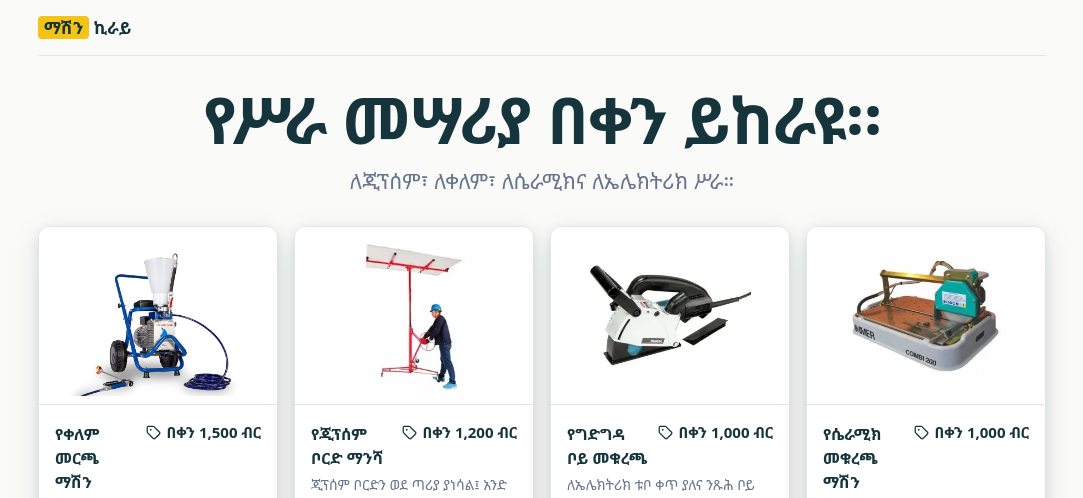
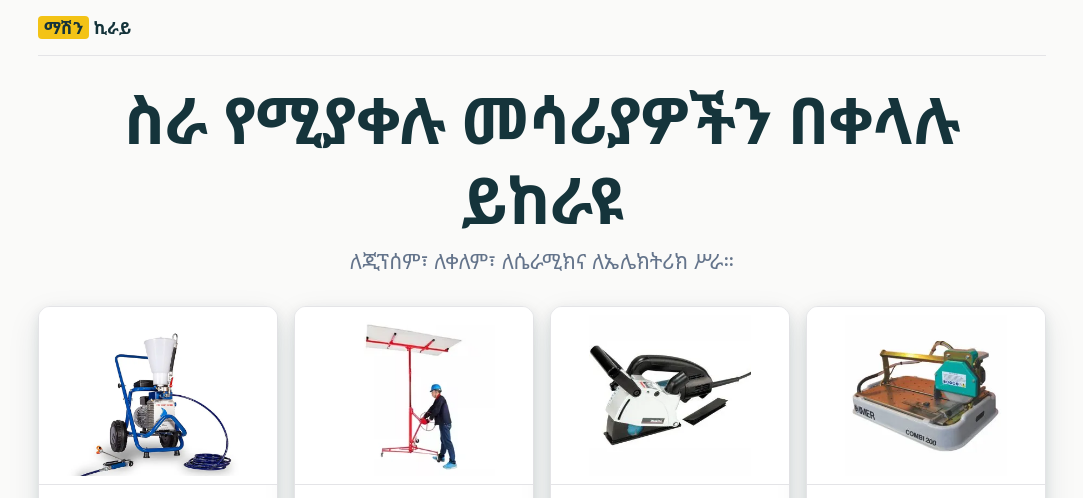
Before and after one commit to y123hak/muya-kiray, a plain HTML site: page index.html in a window 1280 px wide. Shown: the top 498 px of the page, without its empty margins (98-1181 px from the left). Drawn offline with Linux system fonts and the light colour scheme.

Commit message:
New headline
Co-Authored-By: Claude Opus 5.5 <noreply@anthropic.com>

```diff
--- a/index.html
+++ b/index.html
@@ -5,7 +5,7 @@
 <meta name="viewport" content="width=device-width, initial-scale=1">
 <title>ማሽን ኪራይ — መሣሪያ ይከራዩ</title>
 <meta name="description" content="ለኮንትራክተሮች የሥራ መሣሪያ ኪራይ በአዲስ አበባ። ቀለም መርጫ፣ የጂፕሰም መሣሪያ፣ የሴራሚክ መቁረጫ እና ሌሎችም በቀን ኪራይ።">
-<meta property="og:title" content="ማሽን ኪራይ — የሥራ መሣሪያ በቀን ይከራዩ።">
+<meta property="og:title" content="ማሽን ኪራይ — ስራ የሚያቀሉ መሳሪያዎችን በቀላሉ ይከራዩ">
 <meta property="og:description" content="ቀለም መርጫ፣ የጂፕሰም መሣሪያ፣ የሴራሚክ መቁረጫ እና ሌሎችም በቀን ኪራይ። አዲስ አበባ።">
 <meta property="og:type" content="website">
 <meta property="og:image" content="images/airless-paint-sprayer.webp">
@@ -53,7 +53,7 @@ footer{border-top:1px solid var(--border);padding:24px 0;font-size:13px;color:va
 </nav>
 
 <header class="hero">
- <h1>የሥራ መሣሪያ በቀን ይከራዩ።</h1>
+ <h1>ስራ የሚያቀሉ መሳሪያዎችን በቀላሉ ይከራዩ</h1>
  <p>ለጂፕሰም፣ ለቀለም፣ ለሴራሚክና ለኤሌክትሪክ ሥራ።</p>
 </header>
 
```
